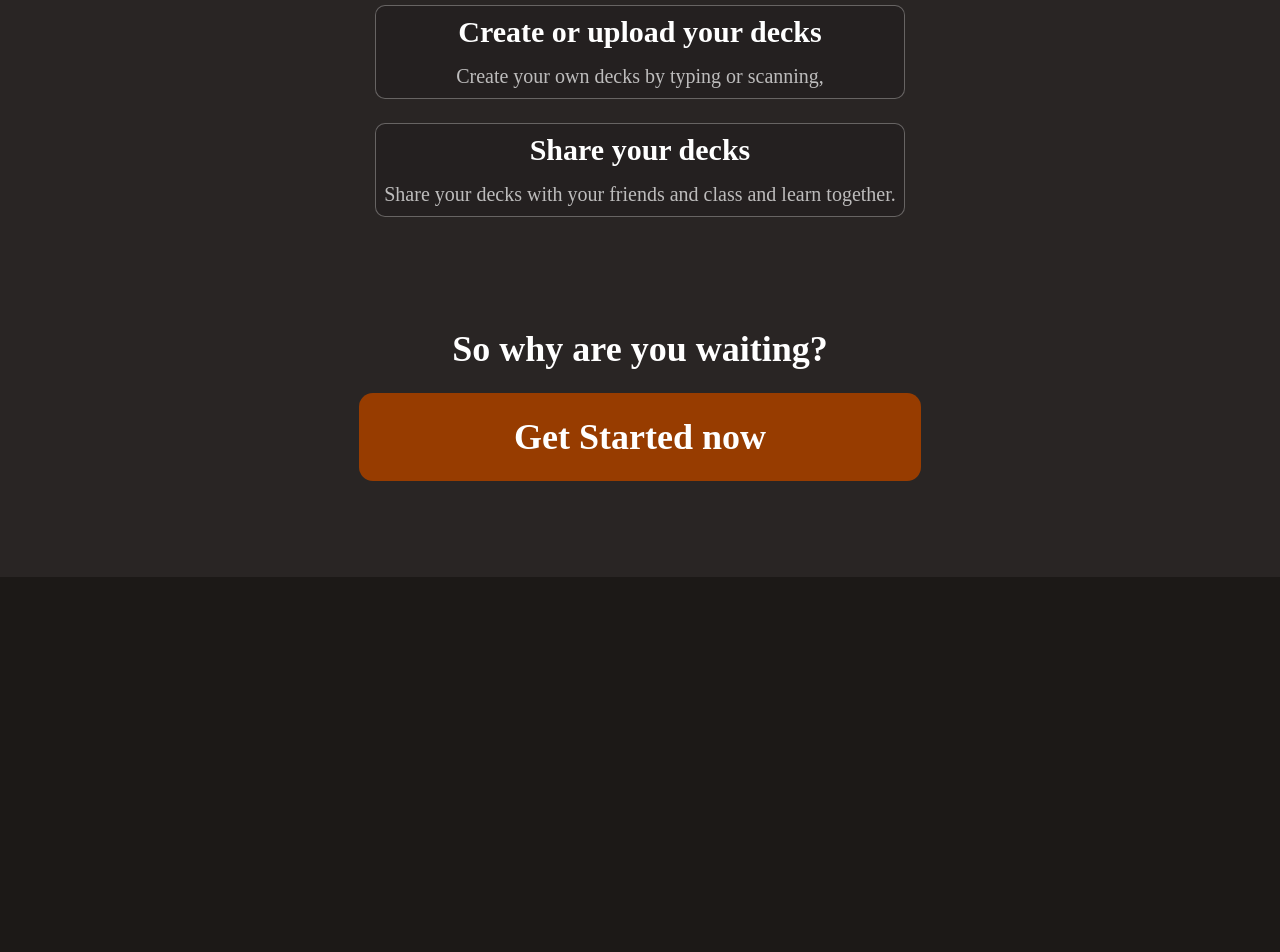
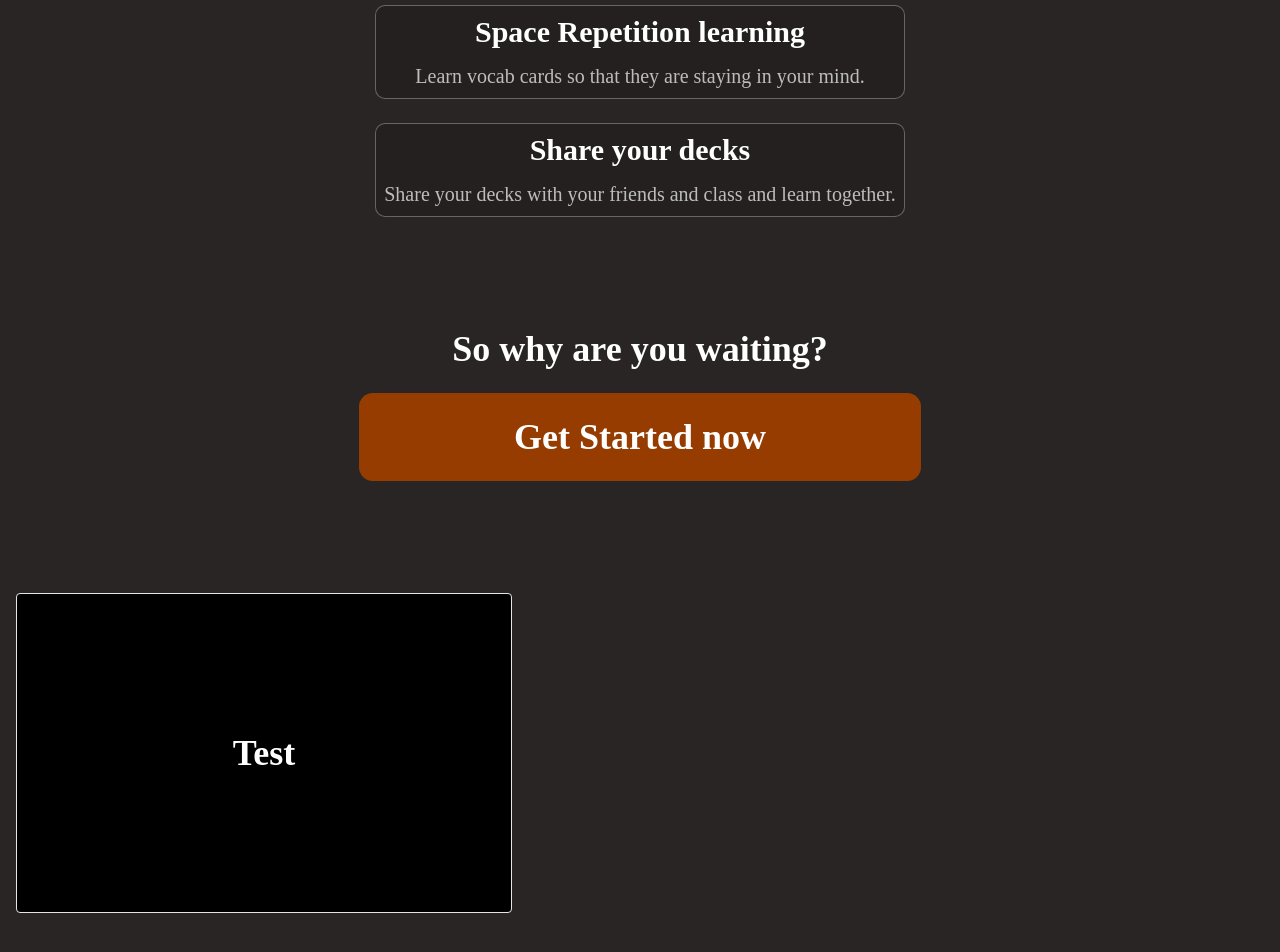
Before and after one commit to DundreDE/vocabulator-page, a Next.js app: page / in a window 1280 px wide. Shown: the part 1166-2118 px from the top of the page. Before the commit the page ends 1743 px from the top, so only its background shows below. Built offline with nearby package versions, Linux system fonts and the light colour scheme; no server answers.

Commit message:
demo creating

```diff
--- a/src/app/page.tsx
+++ b/src/app/page.tsx
@@ -1,3 +1,4 @@
+import Demo from "@/components/Demo";
 import Feature from "@/components/Feature";
 import Hero from "@/components/Hero";
 
@@ -12,6 +13,7 @@ export default function Home() {
       <div className="relative z-10">
         <Hero />
         <Feature />
+        <Demo />
       </div>
     </main>
   );
--- /dev/null
+++ b/src/components/Demo.tsx
@@ -0,0 +1,11 @@
+export default function Demo() {
+  return (
+    <section id="demo" className="min-h-dvh items-center p-4 justify-center">
+      <div className="flex items-center gap-4">
+        <div className="flex aspect-[31/20] w-full max-w-sm bg-black items-center justify-center rounded border p-4 text-center sm:max-w-xl lg:max-w-[31rem]">
+          <p className="text-white text-4xl font-semibold">Test</p>
+        </div>
+      </div>
+    </section>
+  );
+}
--- a/src/components/Feature.tsx
+++ b/src/components/Feature.tsx
@@ -3,13 +3,14 @@ import Link from "next/link";
 
 const features = [
   {
+    title: "Create or upload your decks",
+    text: "Create your own decks by typing or scanning,",
+  },
+  {
     title: "Space Repetition learning",
     text: "Learn vocab cards so that they are staying in your mind.",
   },
-  {
-    title: "Create or upload your decks",
-    text: "Create your own decks by typing or scanning,",
-  },
+
   {
     title: "Share your decks",
     text: "Share your decks with your friends and class and learn together.",
```
